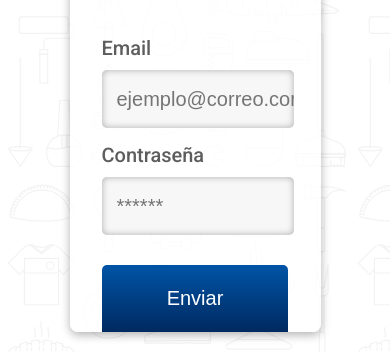
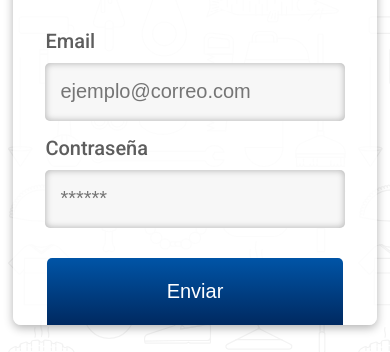
Before and after one commit to robjalkh/SeLeTiene-Web, a plain HTML site: page index.html in a window 390 px wide. Shown: the part 196-548 px from the top of the page. Drawn offline with Linux system fonts and the light colour scheme.

Commit message:
Responsive Login
login probado en diferentes dispositivos

```diff
--- a/css/estilos.css
+++ b/css/estilos.css
@@ -11,12 +11,12 @@ body {
 	border-radius: 0.5rem;
 	height: auto;
 	margin: 0 auto;
-	margin-top: 7%;
+	margin-top: 5%;
 	padding: 2rem;
 	padding-bottom: 0;
 	text-align: center;
 	vertical-align: middle;
-	width: 50%;
+	width: 80%;
 	max-width: 500px;
 	-moz-box-shadow: 0px 3px 10px rgba(0,0,0,0.3);
 	-webkit-box-shadow: 0px 3px 10px rgba(0,0,0,0.3);
--- a/index.html
+++ b/index.html
@@ -5,6 +5,7 @@
 	<title>Se le tiene - Login</title>
 	<link rel="stylesheet" href="css/estilos.css">
 	<link href='http://fonts.googleapis.com/css?family=Roboto:400,100,300,500,700' rel='stylesheet' type='text/css'>
+	<meta name="viewport" content="width=device-width,initial-scale=1"/>
 </head>
 <body>
 	<div id="main">
```
